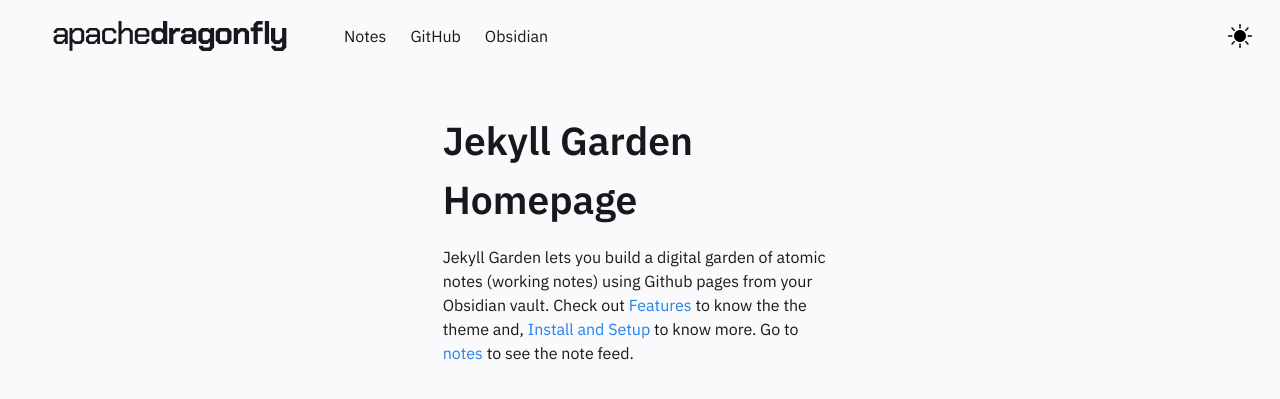
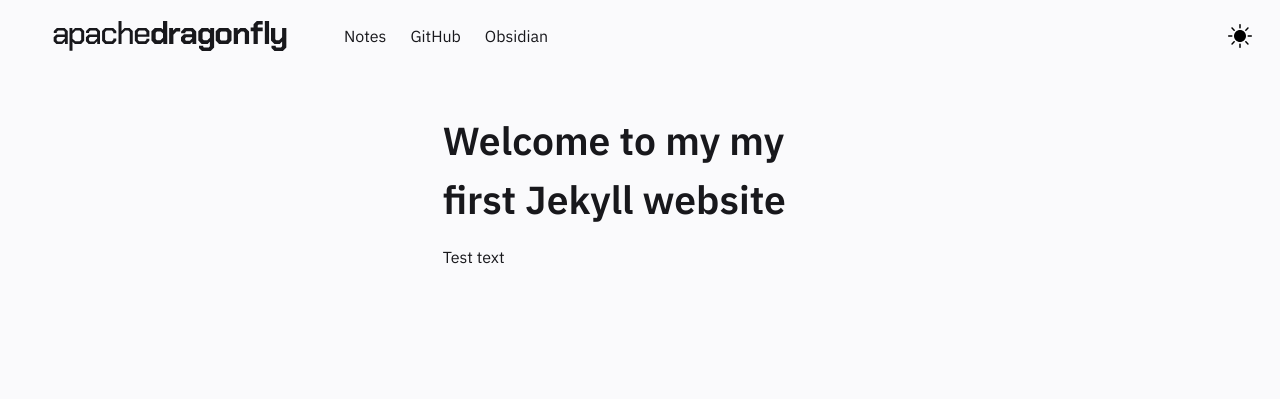
Before and after one commit to apachedragonfly/apachedragonfly1.github.io, a Jekyll site: the page built from pages/index.md, in a window 1280 px wide. Shown: the top 399 px of the page. Built offline with Jekyll 4.4.1, drawn with Linux system fonts in a browser that asks for light colours.

Commit message:
Fixing homepage

```diff
--- a/_includes/FeedContent.html
+++ b/_includes/FeedContent.html
@@ -1,5 +1,5 @@
 <div class="block">
-    <h1>Welcome to the Garden!</h1>
+    <h1>Atomic Note Archive</h1>
 
     This page is the core feature of this theme, a feed of notes arranged based on the latest date. </br>
     Check <a href="../posts/features" style="color:var(--link);">Features</a> to know how to hide notes from this feed or make this the homepage.
--- a/_includes/Homepage.html
+++ b/_includes/Homepage.html
@@ -1,11 +1,9 @@
 <div class="column is-4">
     <div class="block homeblock">
-    <h1>Jekyll Garden Homepage</h1>
+    <h1>Welcome to my my first Jekyll website</h1>
 
     <p>
-        Jekyll Garden lets you build a digital garden of atomic notes (working notes) using Github pages from your Obsidian vault.
-        Check out <a href="../posts/how-to">Features </a> to know the the theme and, <a href="../posts/how-to"> Install and Setup </a> to know more.
-        Go to <a href="../notes"> notes </a> to see the note feed.
+        Test text
     </p>
 
     </div>
```
